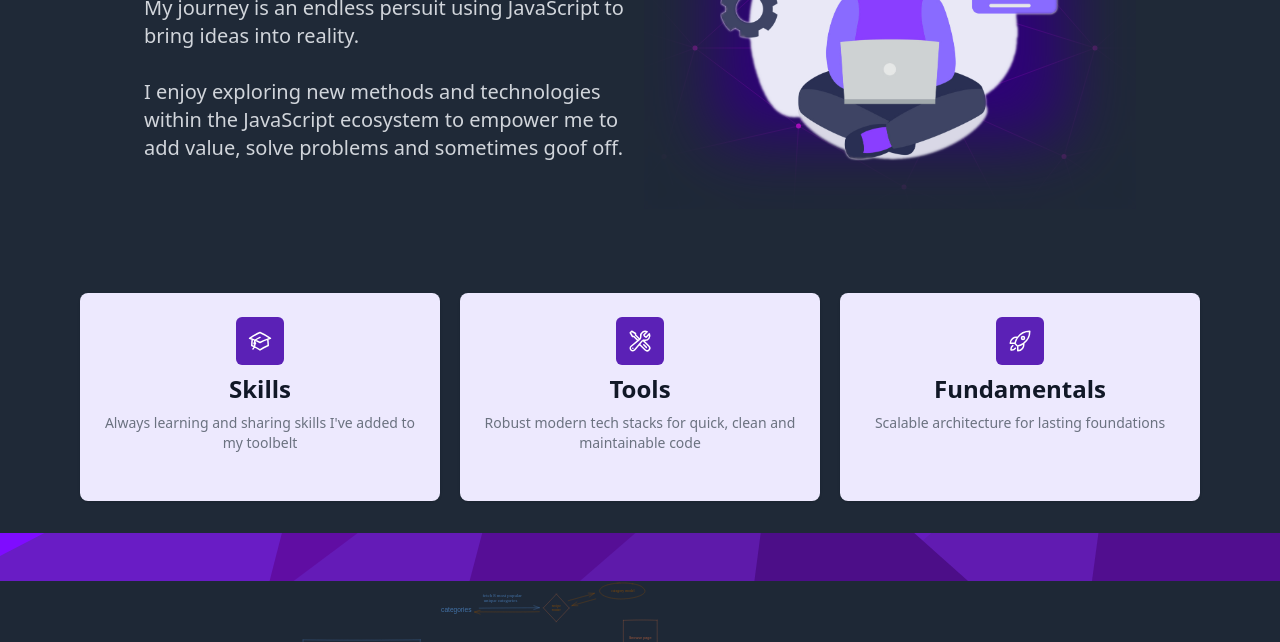
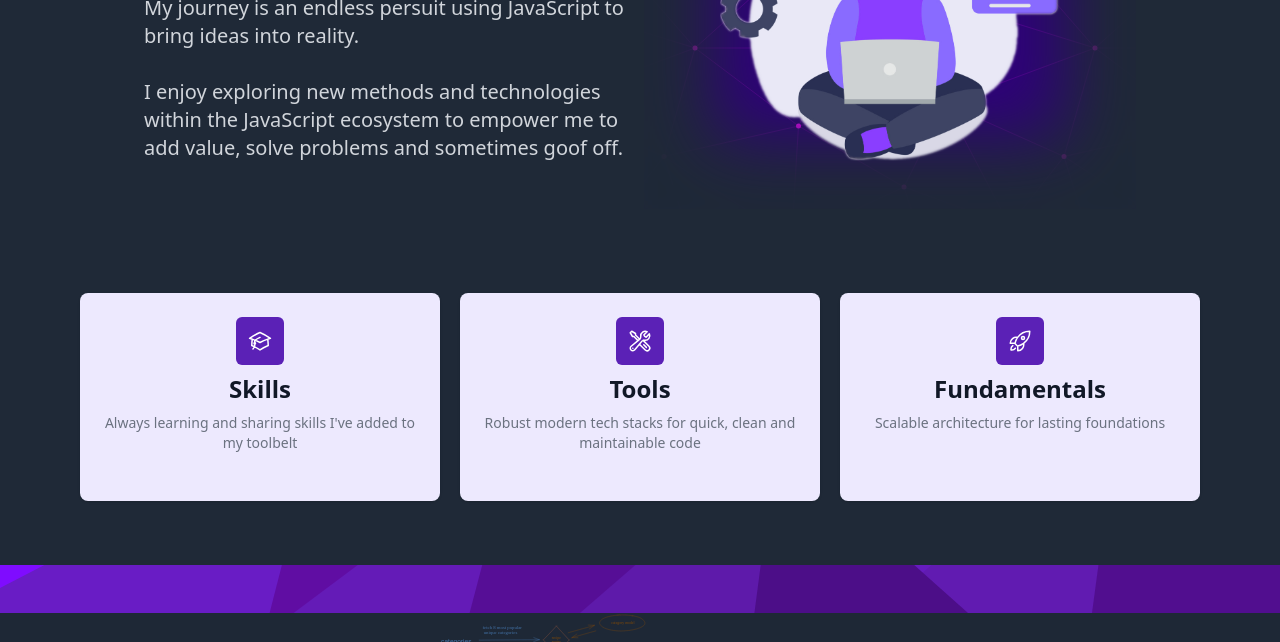
Before and after one commit to whoadood/portfolio, an Astro site: page / in a window 1280 px wide. Shown: the part 311-953 px from the top of the page. Built offline with nearby package versions, Linux system fonts and the light colour scheme; Astro itself is replaced by a stand-in of ours.

Commit message:
refactor: padding normalized

```diff
--- a/src/components/Stats.astro
+++ b/src/components/Stats.astro
@@ -2,7 +2,7 @@
 import StatCard from "./StatCard.astro";
 ---
 
-<div class="max-w-6xl mx-auto px-4 mb-8">
+<div class="max-w-6xl mx-auto px-4 pb-16">
   <dl class="mt-5 grid grid-cols-1 gap-5 sm:grid-cols-2 lg:grid-cols-3">
     <StatCard
       title="Skills"
```
